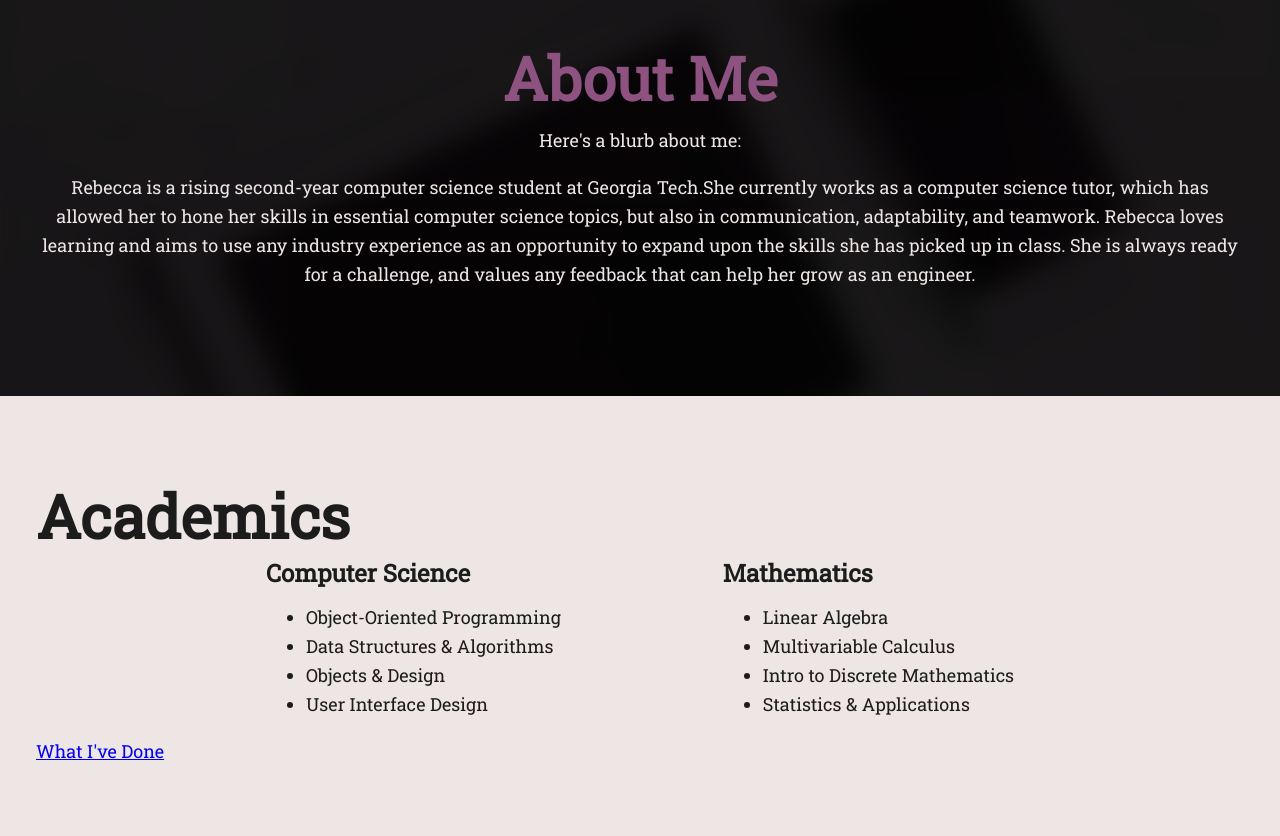
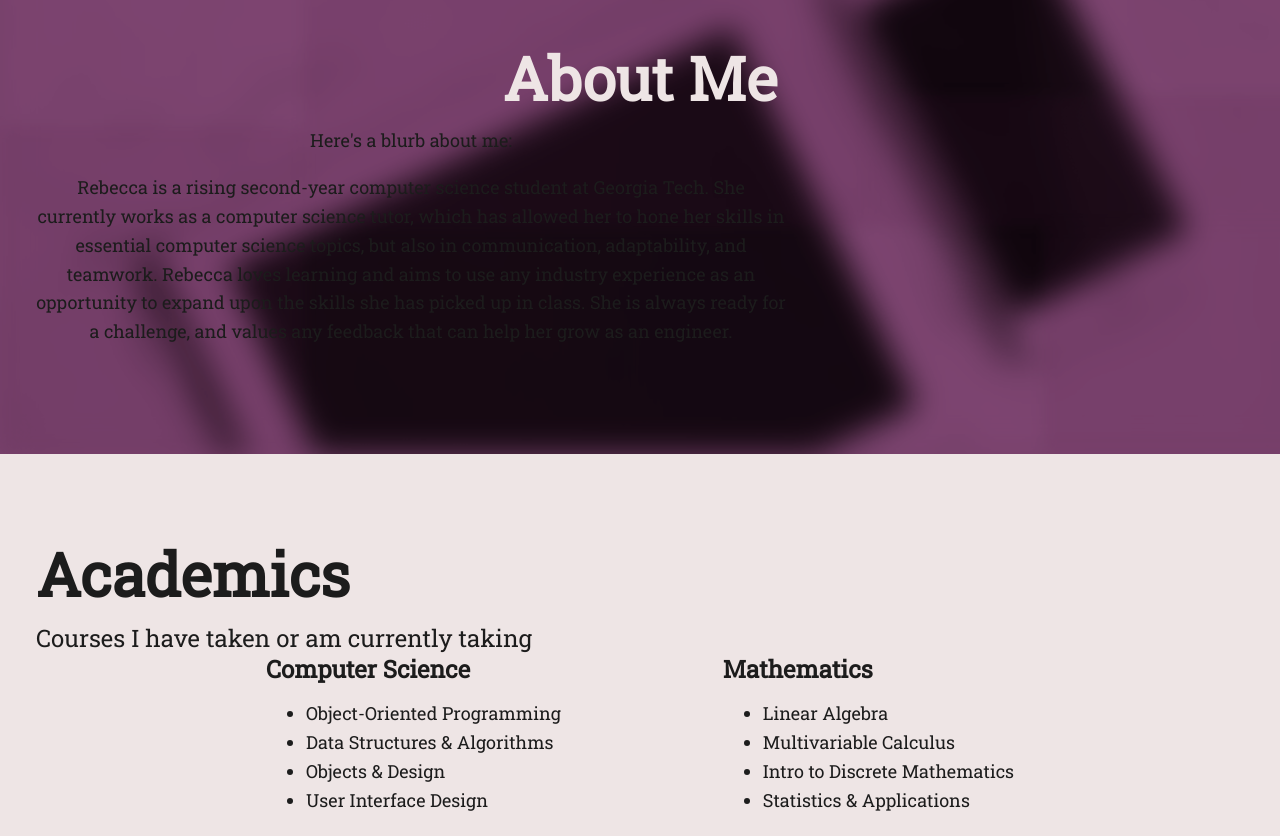
Before and after one commit to r-tafete/r-tafete.github.io, a plain HTML site: page index.html in a window 1280 px wide. Shown: the part 700-1536 px from the top of the page. Drawn offline with nearby package versions, Linux system fonts and the light colour scheme.

Commit message:
Added h3 for academics, try to control blurb size

```diff
--- a/css/style.css
+++ b/css/style.css
@@ -160,7 +160,7 @@ nav {
 
 /* About Me */
 .about-me {
-    background-color: var(--color-dark);
+    background-color: var(--color-accent);
     background-image: url(../images/siteBanner.png);
     background-size: cover;
     background-blend-mode: multiply;
@@ -169,8 +169,15 @@ nav {
 }
 
 .section__title--about-me {
-    color: var(--color-accent);
+    color: var(--color-light);
     position: relative;
+}
+
+.blurb {
+    color: var(--color-dark);
+    position: relative;
+    max-width: 750px;
+
 }
 
 
@@ -179,7 +186,7 @@ nav {
 
 .section__title--academics {
     color: var(--color-dark);
-    position: relative;
+    position: center;
 }
 .section__title--academics ::after {
     content: '';
--- a/index.html
+++ b/index.html
@@ -50,8 +50,8 @@
     <section class="about-me" id="about-me">
         <h2 class="section__title section__title--about-me">About Me</h2>
         <div class="about-me__body">
-            <p> Here's a blurb about me: </p>
-            <p> Rebecca is a rising second-year computer science student at Georgia Tech.She currently works as a computer
+            <p class="blurb"> Here's a blurb about me: </p>
+            <p class="blurb"> Rebecca is a rising second-year computer science student at Georgia Tech. She currently works as a computer
                 science tutor, which has allowed her to hone her skills in essential computer science topics, but also in
                 communication, adaptability, and teamwork. Rebecca loves learning and aims to use any industry experience as
                 an opportunity to expand upon the skills she has picked up in class. She is always ready for a challenge, and
@@ -66,6 +66,8 @@
     <!-- Academics -->
     <section class="academics" id="academics">
         <h2 class="section__title section__title--academics">Academics</h2>
+        <p class="section__subtitle section__subtitle--academics">Courses I have taken or am currently taking</p>
+
         <div class="classes">
 
             <div class="subject">
@@ -90,7 +92,6 @@
 
         </div>
 
-        <a href="#experiences" class="btn">What I've Done</a>
     </section>
 
     <!-- Projects -->
```
